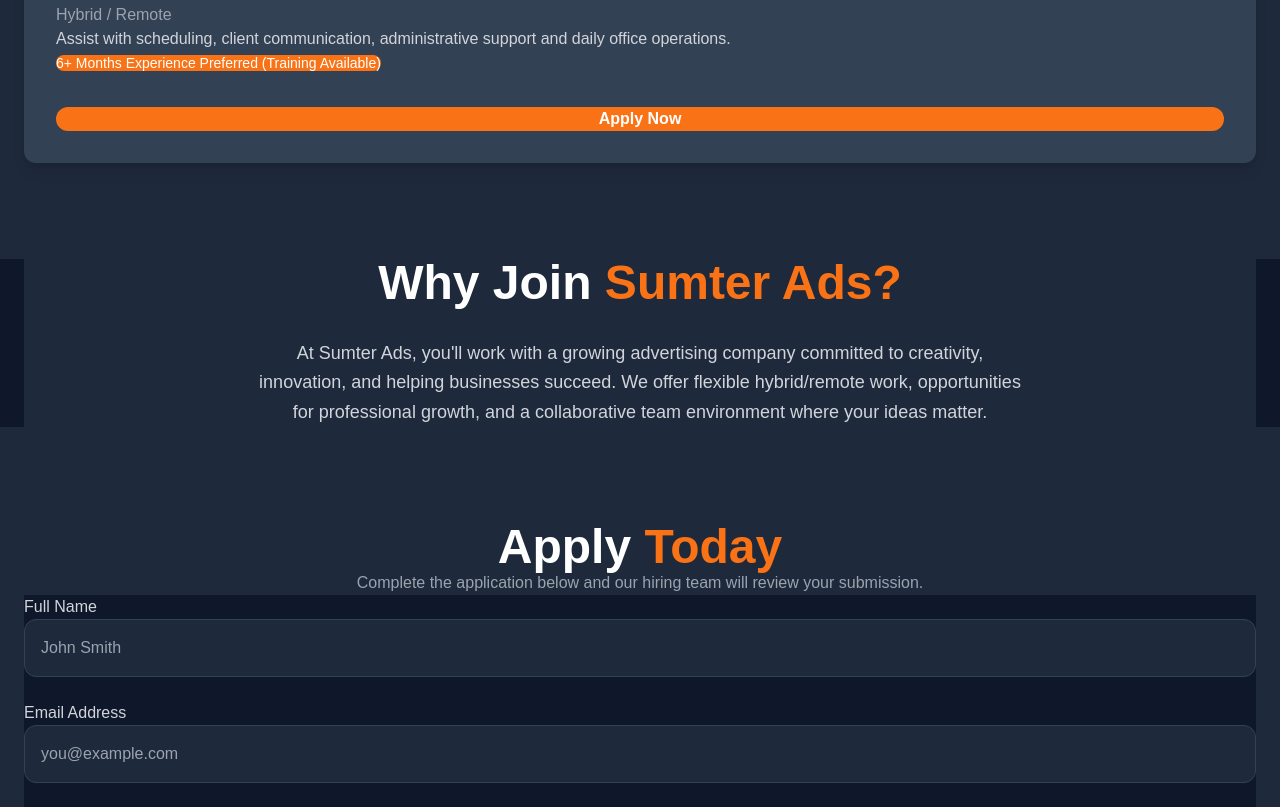
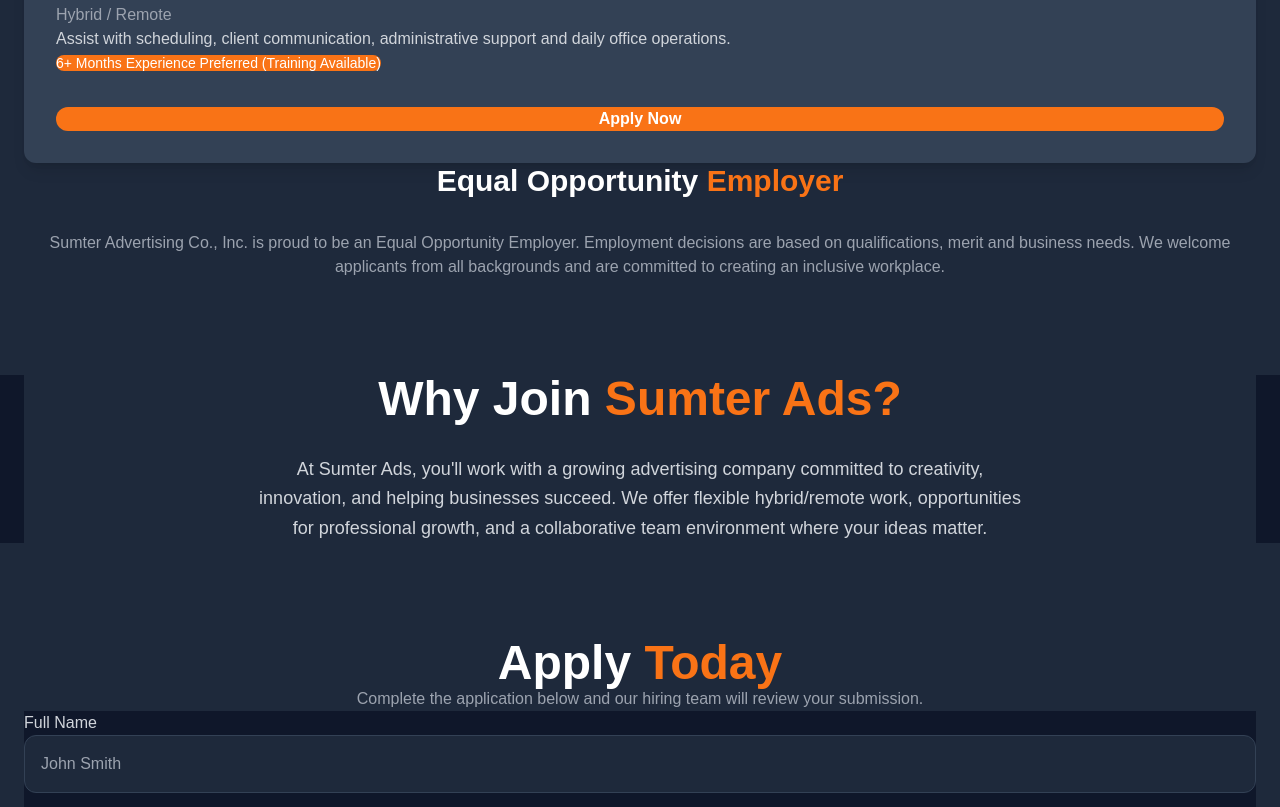
Before and after one commit to barbararod650-eng/SumterAds-Website, a website: page careers.html in a window 1280 px wide. Shown: the part 1694-2501 px from the top of the page. Drawn offline with Linux system fonts and the light colour scheme.

Commit message:
Update careers page and change contact email to sumterads.com

```diff
--- a/careers.html
+++ b/careers.html
@@ -377,6 +377,24 @@
 
         </div>
 
+<!-- Equal Opportunity Employer -->
+<section class="py-16 bg-slate-800">
+    <div class="max-w-5xl mx-auto px-6">
+
+        <h2 class="text-3xl font-bold text-center">
+            Equal Opportunity
+            <span class="text-orange-500">Employer</span>
+        </h2>
+
+        <p class="text-gray-400 mt-8 text-center leading-8">
+            Sumter Advertising Co., Inc. is proud to be an Equal Opportunity
+            Employer. Employment decisions are based on qualifications,
+            merit and business needs. We welcome applicants from all
+            backgrounds and are committed to creating an inclusive workplace.
+        </p>
+
+    </div>
+</section>
     </section>
         <!-- =========================
          WHY JOIN SUMTER ADS
@@ -921,7 +939,7 @@
 
                 <p class="text-gray-400 mt-2">
 
-                    ✉ info@sumterads.eu.org
+                    ✉ careers@sumterads.com
 
                 </p>
 
```
Also changed, not shown: index.html (+1 -1 lines).
